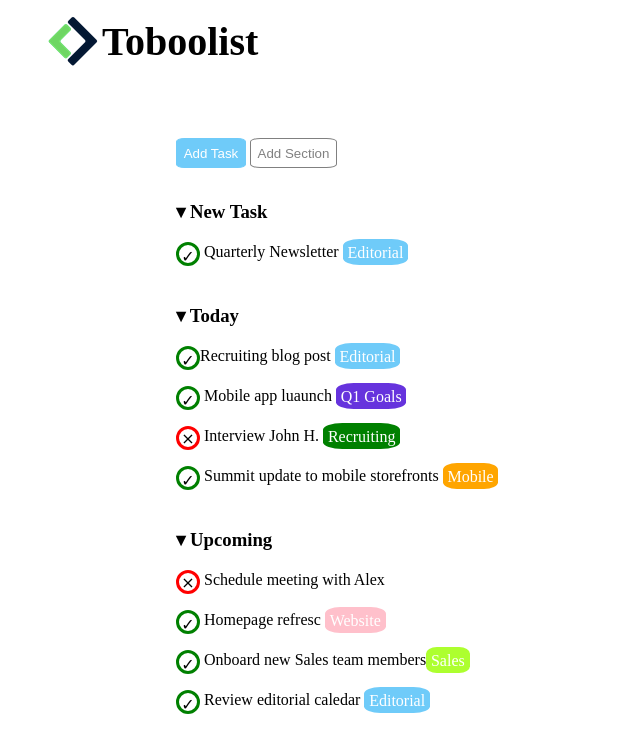
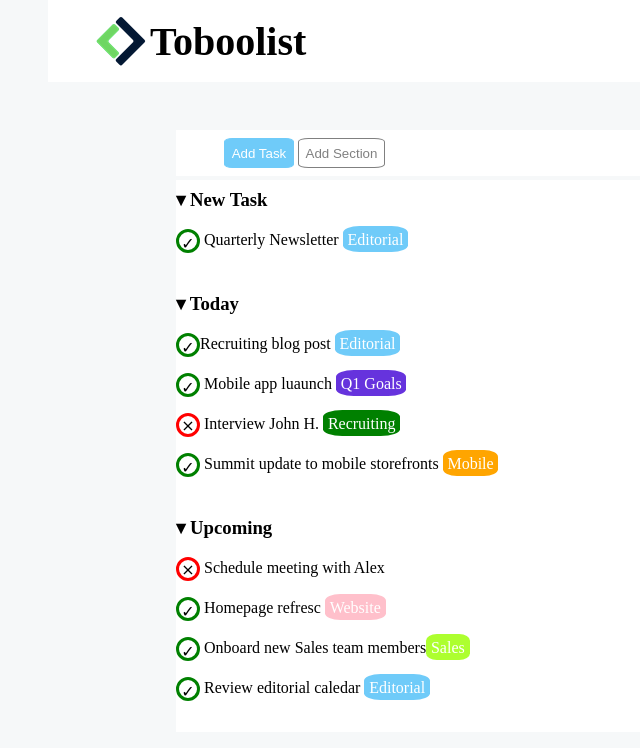
Before and after one commit to ValerioL96/html-css-toboolist, a plain HTML site: page index.html in a window 1280 px wide. Shown: the whole page, without its empty margins (0-640 px from the left). Drawn offline with Linux system fonts and the light colour scheme.

Commit message:
added corrections style.css

```diff
--- a/CSS/style.css
+++ b/CSS/style.css
@@ -6,13 +6,16 @@
 }
 
 .container{
-    background-color: rgba(255, 255, 255, 0);
+    padding-bottom: 1rem;
+    background-color:  rgb(246 248 249);
 }
 
 /*style-header*/
 
 header{
     padding: 1rem 3rem;
+    margin: 0rem 3rem;
+    background-color: white;
 }
 
 img{
@@ -31,7 +34,7 @@ h1{
 
 .button{
     background-color: white;
-    margin: 3rem 8rem 1rem;
+    margin: 3rem 11rem .2rem;
     padding: .5em 3em;
 
 }
@@ -55,8 +58,9 @@ h1{
 /*style list*/
 
 .style-list{
-    margin-left: 11rem;
+    margin: 0rem 11rem;
     line-height: 2.5em;
+    background-color: white;
 
 }
 
```
